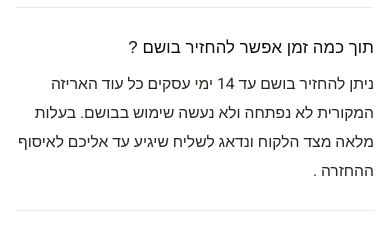
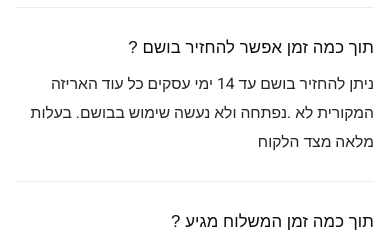
Before and after one commit to Omerf130/jozef-la-parfum, a Next.js app: page /about in a window 390 px wide. Shown: the part 1008-1244 px from the top of the page. Built offline with nearby package versions, Linux system fonts and the light colour scheme; no server answers; the database is empty; a web font is replaced by a local one.

Commit message:
phone number change

```diff
--- a/src/app/(site)/about/page.tsx
+++ b/src/app/(site)/about/page.tsx
@@ -61,8 +61,8 @@ export default async function AboutPage() {
           answer={
             <p>
               ניתן להחזיר בושם עד 14 ימי עסקים כל עוד האריזה המקורית לא
-              נפתחה ולא נעשה שימוש בבושם. בעלות מלאה מצד הלקוח ונדאג לשליח שיגיע
-              עד אליכם לאיסוף ההחזרה .
+              .נפתחה ולא נעשה שימוש בבושם. בעלות מלאה מצד הלקוח
+
             </p>
           }
         />
--- a/src/components/WhatsAppButton/WhatsAppButton.tsx
+++ b/src/components/WhatsAppButton/WhatsAppButton.tsx
@@ -1,8 +1,9 @@
 "use client";
 
+import { CONTACT_PHONE } from "@/lib/contactDetails";
 import styles from "./WhatsAppButton.module.scss";
 
-const PHONE = "972509499204";
+const PHONE = `972${CONTACT_PHONE.slice(1)}`;
 
 interface WhatsAppButtonProps {
   message?: string;
```
